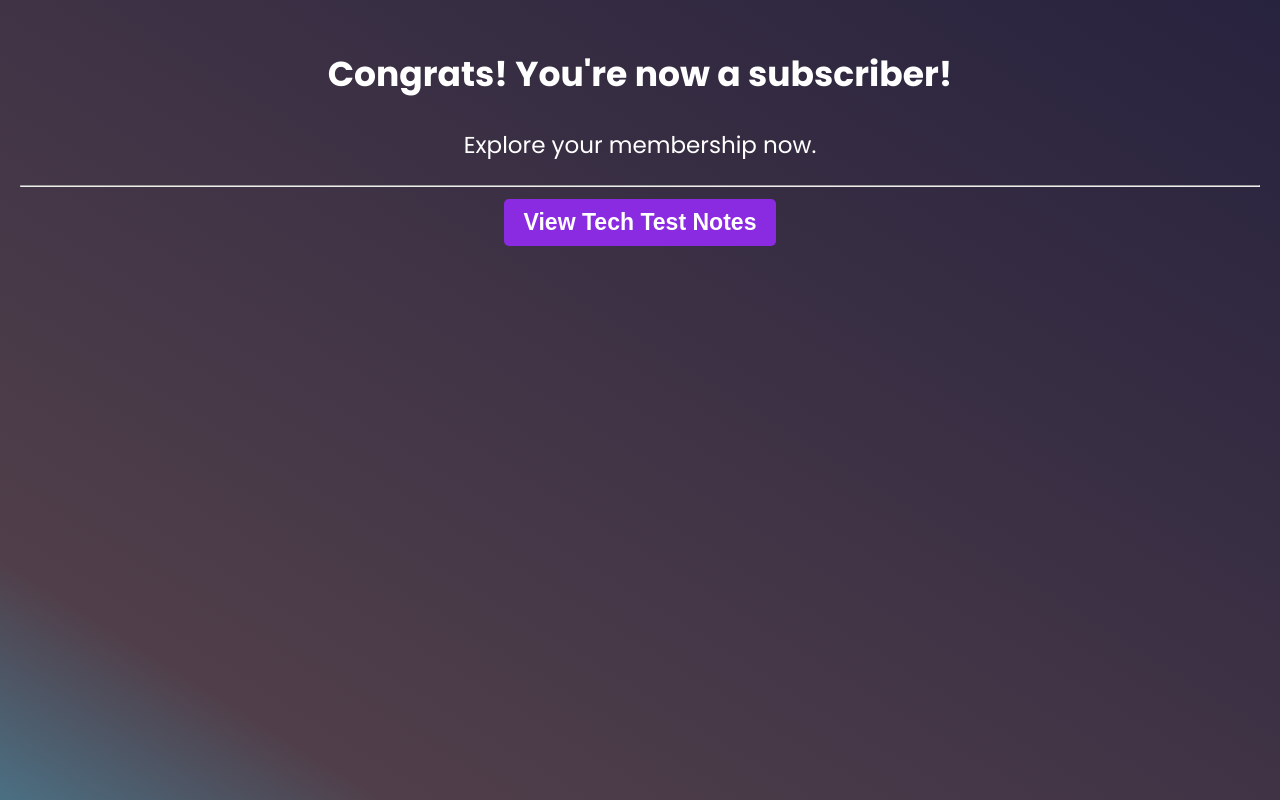
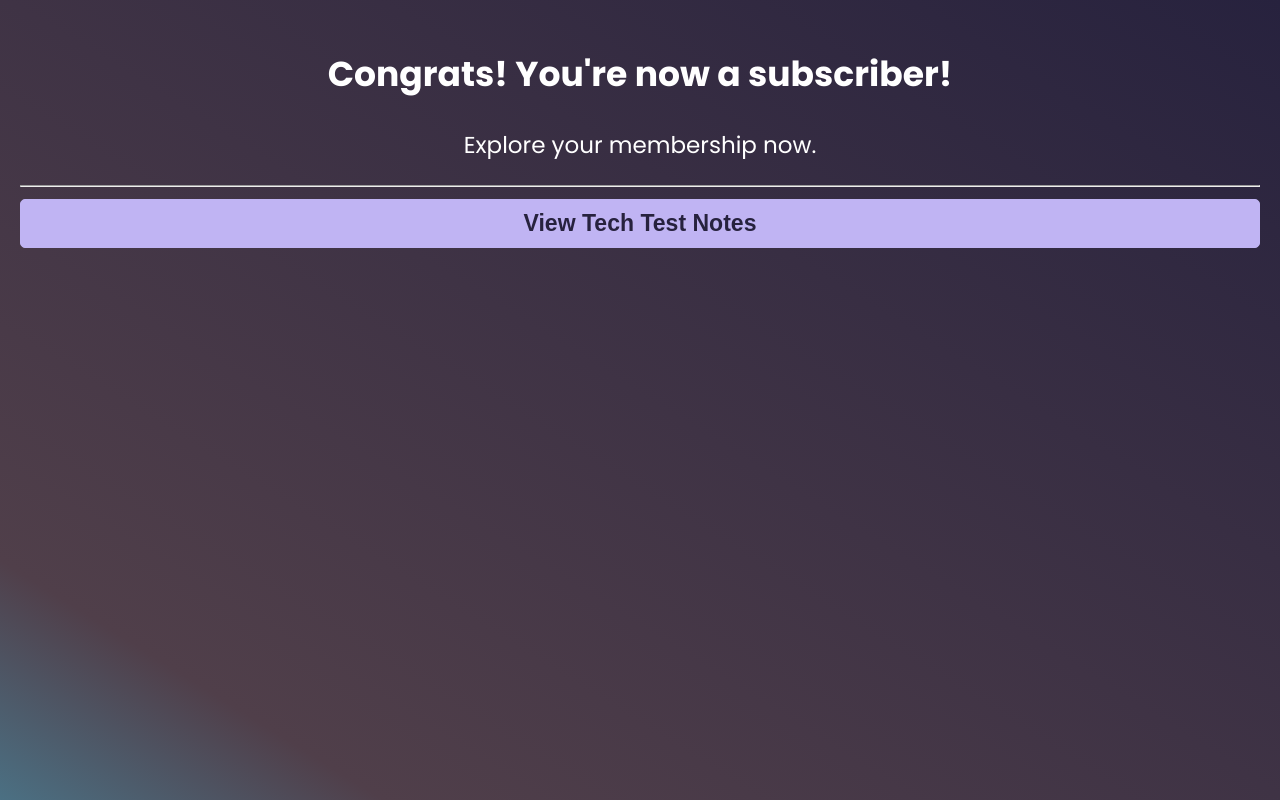
Before and after one commit to violetacf/subscription-onboarding, a React (Create React App) app: page /congrats in a window 1280 px wide. Built offline with nearby package versions, Linux system fonts and the light colour scheme.

Commit message:
Updated button component and added style module

```diff
--- a/src/components/Button.tsx
+++ b/src/components/Button.tsx
@@ -1,15 +1,19 @@
 import React from "react";
+import styles from "../styles/components/Button.module.css";
+import { FontAwesomeIcon } from "@fortawesome/react-fontawesome";
+import { IconProp } from "@fortawesome/fontawesome-svg-core";
 
-type ButtonVariant = "primary" | "secondary" | "link";
+type ButtonVariant = "primary" | "secondary" | "link" | "back";
 
 interface ButtonProps {
   onClick: () => void;
-  children: React.ReactNode;
+  children?: React.ReactNode;
   disabled?: boolean;
   variant?: ButtonVariant;
-  color?: string;
   style?: React.CSSProperties;
   className?: string;
+  icon?: IconProp;
+  iconPosition?: "left" | "right";
 }
 
 const Button: React.FC<ButtonProps> = ({
@@ -17,60 +21,39 @@ const Button: React.FC<ButtonProps> = ({
   children,
   disabled = false,
   variant = "primary",
-  color,
   style,
   className,
+  icon,
+  iconPosition = "left",
 }) => {
-  const baseStyle: React.CSSProperties = {
-    padding: "10px 20px",
-    borderRadius: "5px",
-    border: "none",
-    cursor: disabled ? "not-allowed" : "pointer",
-    fontSize: "1em",
-    fontWeight: "bold",
-    transition: "background-color 0.2s ease-in-out, opacity 0.2s ease-in-out",
-    opacity: disabled ? 0.6 : 1,
-    whiteSpace: "nowrap",
-  };
-
-  const getVariantStyles = (): React.CSSProperties => {
-    switch (variant) {
-      case "primary":
-        return {
-          backgroundColor: color || "#8a2be2",
-          color: "white",
-          // TODO: Add hover effect
-          // '&:hover': { opacity: disabled ? 0.6 : 0.9 }
-        };
-      case "secondary":
-        return {
-          backgroundColor: color || "#f0f0f0",
-          color: "#333",
-          border: "1px solid #ccc",
-          // '&:hover': { opacity: disabled ? 0.6 : 0.8 }
-        };
-      case "link":
-        return {
-          background: "none",
-          border: "none",
-          color: color || "blue",
-          padding: "0",
-          font: "inherit",
-          textDecoration: "underline",
-        };
-      default:
-        return {};
-    }
-  };
+  const variantClass = styles[variant];
+  const hasChildren = React.Children.count(children) > 0;
+  const isIconOnly = icon && !hasChildren;
 
   return (
     <button
       onClick={onClick}
       disabled={disabled}
-      style={{ ...baseStyle, ...getVariantStyles(), ...style }}
-      className={className}
+      className={`${styles.button} ${variantClass} ${className || ""} ${
+        icon && !hasChildren ? styles.iconOnly : ""
+      }`}
+      style={style}
     >
+      {icon && iconPosition === "left" && (
+        <FontAwesomeIcon
+          icon={icon}
+          className={icon && (hasChildren || isIconOnly) ? styles.icon : ""}
+        />
+      )}
+
       {children}
+
+      {icon && iconPosition === "right" && (
+        <FontAwesomeIcon
+          icon={icon}
+          className={icon && (hasChildren || isIconOnly) ? styles.icon : ""}
+        />
+      )}
     </button>
   );
 };
--- /dev/null
+++ b/src/styles/components/Button.module.css
@@ -0,0 +1,65 @@
+.button {
+  display: inline-flex;
+  align-items: center;
+  justify-content: center;
+  gap: 8px;
+  padding: 10px 20px;
+  border-radius: 5px;
+  cursor: pointer;
+  font-size: 1em;
+  white-space: nowrap;
+  width: 100%;
+}
+
+@media (max-width: 600px) {
+  .button {
+    font-size: 0.85em;
+  }
+}
+
+.button:disabled {
+  cursor: not-allowed;
+  opacity: 0.6;
+}
+
+.primary {
+  background-color: var(--color-light-purple);
+  color: var(--color-purple-most-darkest);
+  border: 1px solid var(--color-light-purple);
+  font-weight: bold;
+}
+
+.secondary {
+  background-color: var(--color-yellow);
+  color: var(--color-purple-most-darkest);
+  border: 1px solid var(--color-yellow);
+  font-weight: bold;
+}
+
+.link {
+  background: none;
+  border: none;
+  color: var(--color-link-blue);
+  padding: 0;
+  font: inherit;
+}
+
+.back {
+  background-color: transparent;
+  border: 1px solid var(--color-light-purple);
+  color: var(--color-purple);
+  padding: 8px 16px;
+  font-weight: normal;
+}
+
+.iconOnly {
+  padding: 10px;
+  width: 40px;
+  height: 40px;
+  background-color: var(--color-light-purple);
+  border-radius: 30px;
+}
+
+.iconOnly .icon {
+  color: var(--color-purple-most-darkest);
+}
```
